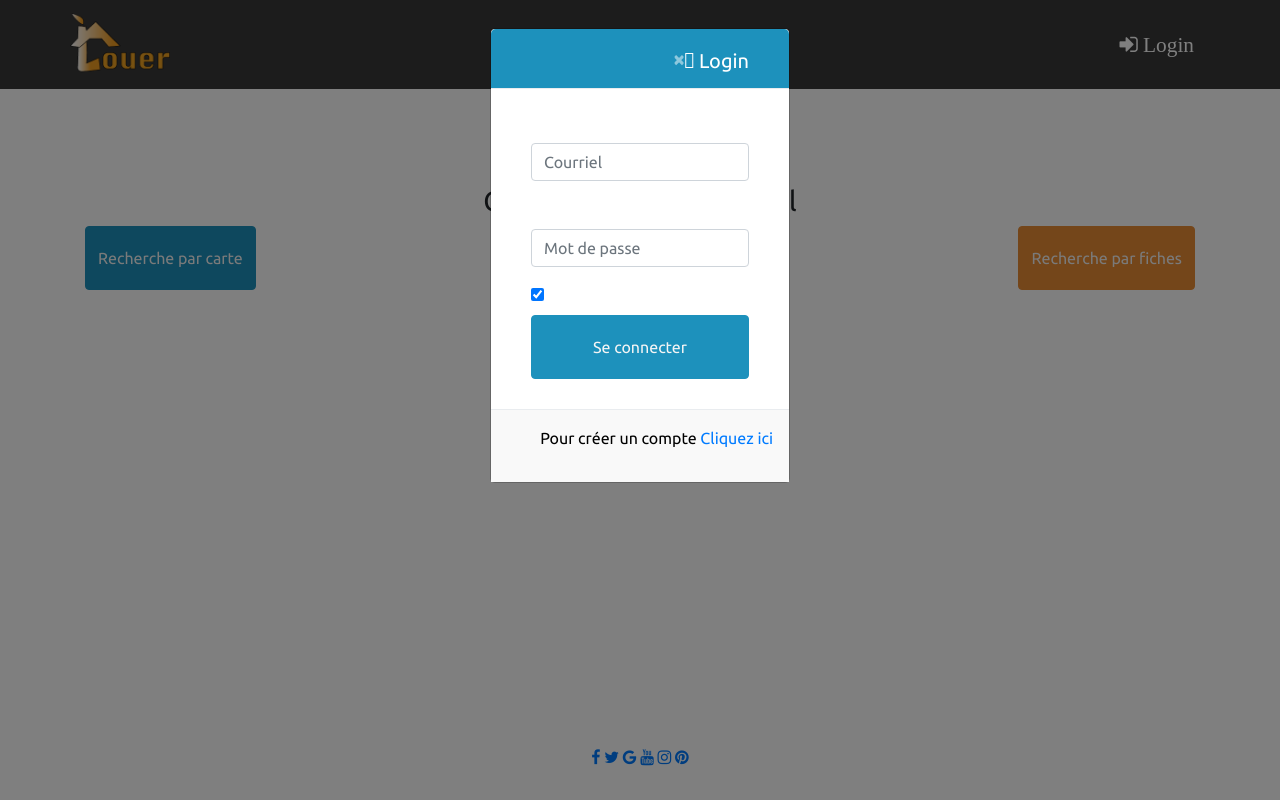
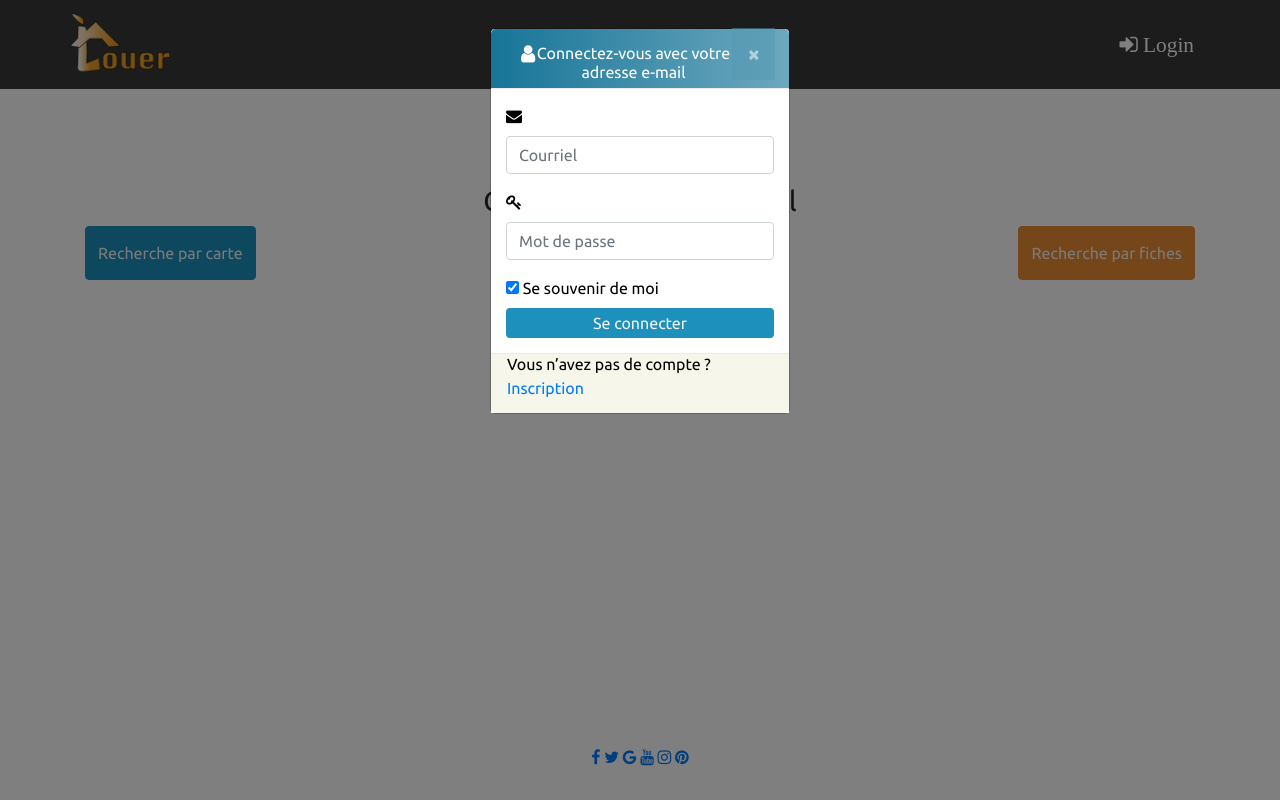
Before and after one commit to Oudayan/projet2, a PHP site: page / in a window 1280 px wide, after a click on "Login". Run offline with PHP 8.4, Linux system fonts and the light colour scheme; some libraries are stand-ins or nearby versions.

Commit message:
header final

```diff
--- a/css/style.css
+++ b/css/style.css
@@ -41,7 +41,7 @@ main {
 }
 
 button.btn {
-    height: 64px;
+    height: 54px;
 }
 
 .btn-bleu {
@@ -88,7 +88,7 @@ button.btn {
 
 .btn-orange:focus, .btn-orange.focus {
   -webkit-box-shadow: 0 0 0 3px rgba(205, 120, 45, 0.5) !important;
-          box-shadow: 0 0 0 3px rgba(205, 120, 45, 0.5) !important;
+  box-shadow: 0 0 0 3px rgba(205, 120, 45, 0.5) !important;
 }
 
 .btn-orange.disabled, .btn-orange:disabled {
@@ -105,36 +105,58 @@ button.btn {
 }
 
 .hidden {
-    display: none;
+  display: none;
 }
+
 .bg-login{
-    color: white;
+  color: white;
     }
+
 .bg-login:hover{
-    color: #f6c783;
+  color: #f6c783;
     }
+
 .modal-header, h4, .close {
-   background-color: #1d91bc;
+   background-color: #177598;
+    background: linear-gradient(to right,  rgb(23, 117, 152) , rgba(23, 117, 152, 0.63));
     color:white !important;
     text-align: center;
     font-size: 20px;
     }
+
 .modal-header{
     height: 60px;
     }
+
+button.close{
+    background: #559ab3;
+    }
+
+#btnModal{
+    height: 30px;
+    color: #f5f5f5;
+    background-color: #1d91bc;
+    border-color: #1d91bc;
+    border: none;
+    border-radius: 4px;
+    }
 .modal-footer {
-    background-color: #f9f9f9;
+    background-color: #F6F7EA;
+    height: 60px;
     }
 .textModal{
     color: black;
     }
-#myModal2 {
+#dialog{
     width: 300px;
     height: 100px;
     }
 .navbar{
     background: rgba(51, 51, 51, 0.97);
     }
+    label{
+      color: black;
+    }
 footer {
     color: rgba(0, 0, 0, 0.9);
     height: 10vh;
--- a/vues/entete.php
+++ b/vues/entete.php
@@ -8,42 +8,47 @@
         <link rel="stylesheet" href="css/style.css">
         <link rel="stylesheet" href="https://cdnjs.cloudflare.com/ajax/libs/font-awesome/4.7.0/css/font-awesome.min.css">
         <title>A Louer</title>
+
         <script src="https://code.jquery.com/jquery-1.12.4.js"></script>
         <script src="https://code.jquery.com/ui/1.12.1/jquery-ui.js"></script>
     </head>
     <body>
         <header>
-          <nav class="navbar navbar-toggleable-sm bg-inverse mb-5 text-white">
+          <nav class="navbar navbar-toggleable-sm bg-inverse navbar-inverse mb-5 text-white">
             <div class="container px-5 px-sm-0" >
               <a href="#" class="navbar-brand mr-5"><img src="images/logo.png" alt="logo" style="width:100px;"></a>
               <div class="ml-auto d-flex flex-nowrap">
                 <a href="#" id="myBtn" class="nav-item nav-link fa fa-sign-in fa-lg bg-login"> Login</a>
                 <!-- Modal -->
                 <div class="modal fade" id="myModal" role="dialog">
-                  <div class="modal-dialog" id="myModal2">
+                  <div class="modal-dialog" id="dialog">
                     <!-- Modal content-->
-                    <div class="modal-content" tabindex="-1">
-                      <div class="modal-header" style="padding:20px 40px;">
+                    <div class="modal-content">
+                      <div class="modal-header" style="padding:15px 30px;">
+                        <i class="fa fa-user" aria-hidden="true"></i>
+                        <h6> Connectez-vous avec votre adresse e-mail</h6>
                         <button type="button" class="close" data-dismiss="modal">&times;</button>
-                        <h4><span class="fas fa-lock"></span> Login</h4>
                       </div>
-                      <div class="modal-body" style="padding:30px 40px;">
-                        <form role="form">
+                      <div class="modal-body" style="padding:15px 15px;">
+                        <form>
 <?php
                         if (!isset($_SESSION["UserName"])) {
 ?>
+
                           <div class="form-group">
-                            <li class="fa-user-circle"></li>
-                            <input type="text" class="form-control" id="usrname" placeholder="Courriel">
+                            <label for="psw"><span class="fa fa-envelope" aria-hidden="true"></span></label>
+                            <input type="email" class="form-control" id="psw" placeholder="Courriel">
+                            <span class="input-group-addon"><i class="glyphicon glyphicon-lock"></i></span>
                           </div>
                           <div class="form-group">
-                            <label for="psw"><span class="glyphicon glyphicon-eye-open"></span> Password</label>
-                            <input type="text" class="form-control" id="psw" placeholder="Mot de passe">
+                            <label for="psw"><span class="fa fa-key" aria-hidden="true"></span></label>
+                            <input type="password" class="form-control" id="psw" placeholder="Mot de passe">
+                            <span class="input-group-addon"><i class="glyphicon glyphicon-lock"></i></span>
                           </div>
                           <div class="checkbox">
-                            <label><input type="checkbox" value="" checked>Remember me</label>
+                            <label><input type="checkbox" value="" checked class="textModal"> Se souvenir de moi</label>
                           </div>
-                            <button type="submit" class="btn btn-bleu btn-block"><span></span>Se connecter</button>
+                            <button type="submit" id="btnModal" class="btn-block">Se connecter</button>
                         </form>
 <?php
                         }
@@ -55,9 +60,9 @@
 <?php
                             }
 ?>
-                      </div>
+                      </div><!-- modal-body -->
                       <div class="modal-footer">
-                        <p class="textModal">Pour créer un compte <a href="#"> Cliquez ici</a></p>
+                        <p class="textModal">Vous n’avez pas de compte ?<a href="#"> Inscription</a></p>
                       </div>
                     </div><!-- modal-content -->
                   </div><!-- modal-dialog -->
```
